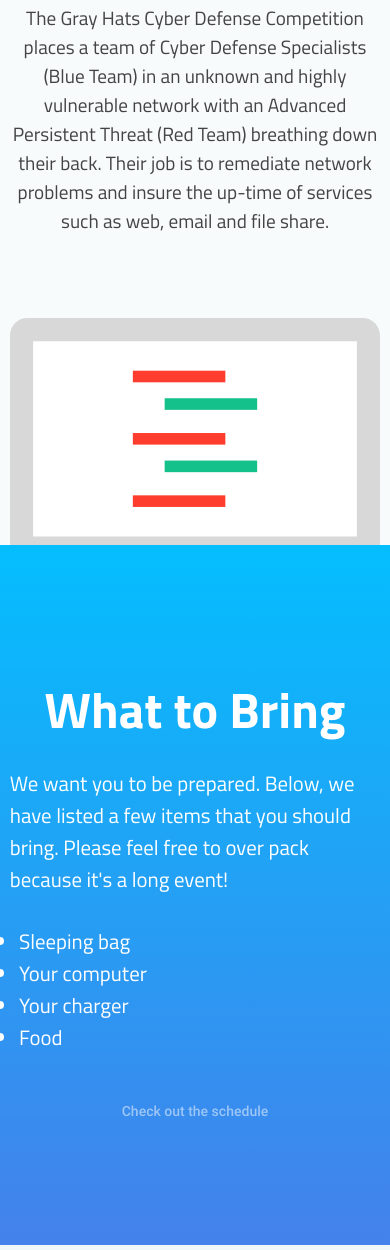
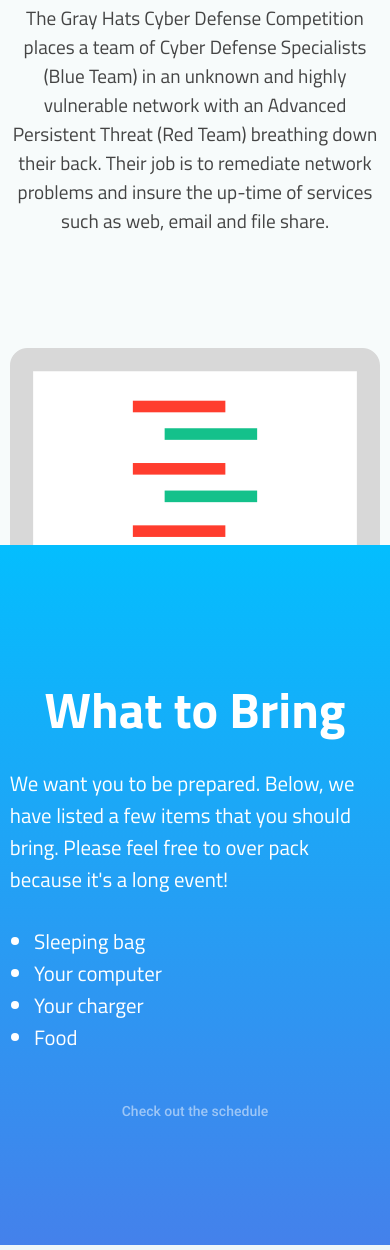
Before and after one commit to GrayHatsUWB/grayhats-uwb.club, a plain HTML site: page index.html in a window 390 px wide. Shown: the part 1683-2933 px from the top of the page. Drawn offline with Linux system fonts and the light colour scheme.

Commit message:
fixed formatting on mobile

```diff
--- a/client/styles/index.scss
+++ b/client/styles/index.scss
@@ -195,7 +195,8 @@
         justify-content: flex-start;
         width: 95%;
         flex-direction: column;
-        margin: 30px 0;
+        margin: 30px 0 30px 30px;
+
     }
     h1 {
         font-weight: 700;
@@ -212,7 +213,11 @@
             width: 100%;
         }
     }
-
+    .challenge-yourself{
+        img{
+            top: 70px;
+        }
+    }
 }
 
 .lets-go {
--- a/client/styles/schedule.scss
+++ b/client/styles/schedule.scss
@@ -65,6 +65,7 @@
 
                 .left {
                     width: 30%;
+                    min-width: 120px;
                 }
 
                 .right {
```
Also changed, not shown: client/styles/index.css, client/styles/schedule.css, 2 other files.
